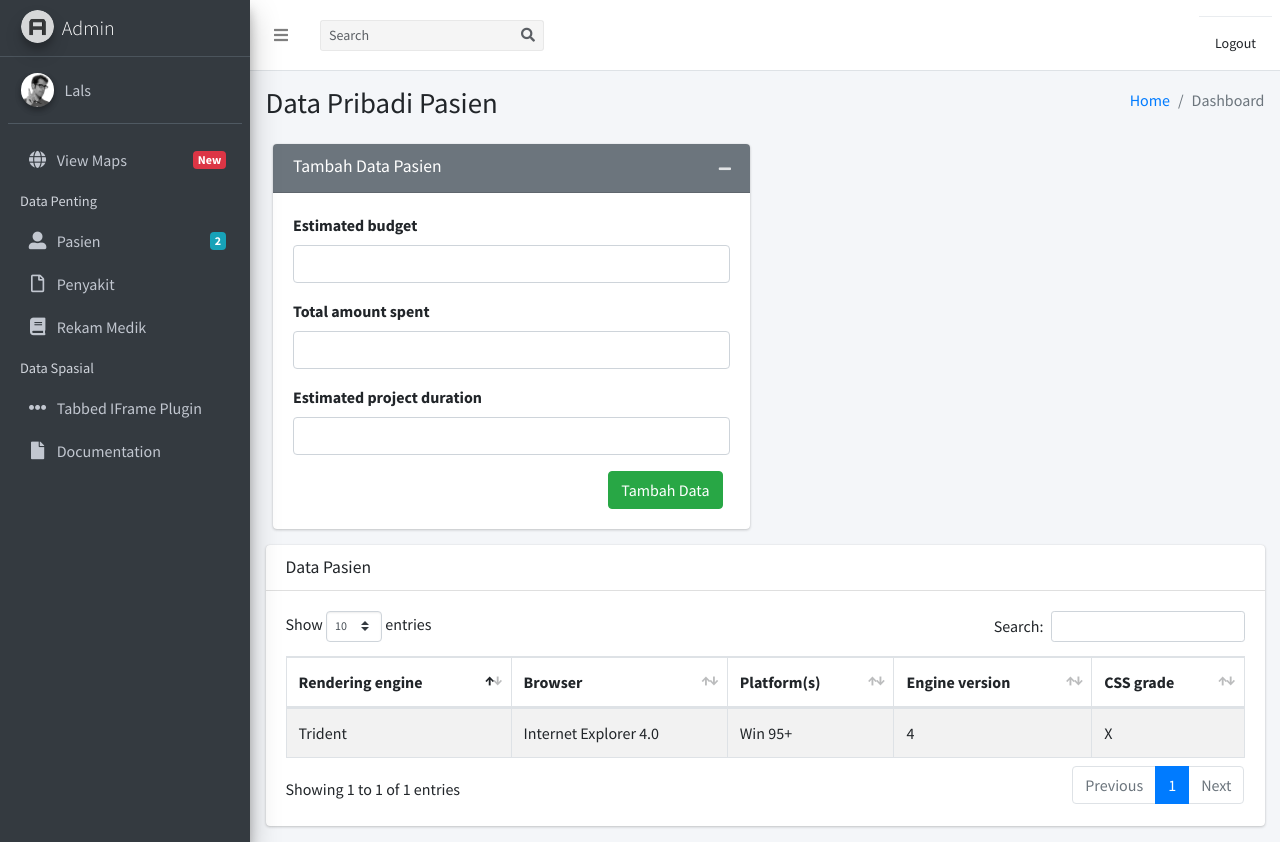
After one commit to ngodings/sistem-penyakit-menular, a CodeIgniter app: page /sistem-penyakit-menular/Pasien in a window 1280 px wide. The commit adds this page. Run offline with CodeIgniter, Linux system fonts and the light colour scheme; some libraries are stand-ins or nearby versions.

Commit message:
tambah select

```diff
--- /dev/null
+++ b/application/controllers/Pasien.php
@@ -0,0 +1,15 @@
+<?php
+defined('BASEPATH') OR exit('No direct script access allowed');
+
+class Pasien extends CI_Controller
+{
+	public function index()
+	{
+		$data = array(
+					'title' => 'Data Pribadi Pasien',
+					'isi' => 'pasien/index'
+		);
+		$this->load->view('template/v_wrapper', $data, FALSE);
+	}
+
+}
--- /dev/null
+++ b/application/views/pasien/index.php
@@ -0,0 +1,70 @@
+<div class="col-md-12">
+          <div class="card card-secondary">
+            <div class="card-header">
+              <h3 class="card-title">Tambah Data Pasien</h3>
+
+              <div class="card-tools">
+                <button type="button" class="btn btn-tool" data-card-widget="collapse" data-toggle="tooltip" title="Collapse">
+                  <i class="fas fa-minus"></i></button>
+              </div>
+            </div>
+            <div class="card-body">
+			<form action="" method="POST">
+              <div class="form-group">
+                <label for="inputEstimatedBudget">Estimated budget</label>
+                <input type="number" id="inputEstimatedBudget" class="form-control">
+              </div>
+              <div class="form-group">
+                <label for="inputSpentBudget">Total amount spent</label>
+                <input type="number" id="inputSpentBudget" class="form-control">
+              </div>
+              <div class="form-group">
+                <label for="inputEstimatedDuration">Estimated project duration</label>
+                <input type="number" id="inputEstimatedDuration" class="form-control">
+              </div>
+			  <div class="col-12">
+          		<input type="submit" value="Tambah Data" class="btn btn-success float-right">
+        	</div>
+			</form>
+            </div>
+            <!-- /.card-body -->
+          </div>
+          <!-- /.card -->
+        </div>
+      </div>
+
+	  <div class="col-12">
+          <div class="card">
+            <div class="card-header">
+              <h3 class="card-title">Data Pasien</h3>
+            </div>
+            <!-- /.card-header -->
+            <div class="card-body">
+              <table id="example1" class="table table-bordered table-striped">
+                <thead>
+                <tr>
+                  <th>Rendering engine</th>
+                  <th>Browser</th>
+                  <th>Platform(s)</th>
+                  <th>Engine version</th>
+                  <th>CSS grade</th>
+                </tr>
+                </thead>
+                <tbody>
+                <tr>
+                  <td>Trident</td>
+                  <td>Internet
+                    Explorer 4.0
+                  </td>
+                  <td>Win 95+</td>
+                  <td> 4</td>
+                  <td>X</td>
+                </tr>
+
+              </table>
+            </div>
+            <!-- /.card-body -->
+          </div>
+          <!-- /.card -->
+        </div>
+        <!-- /.col -->
--- a/application/views/template/v_footer.php
+++ b/application/views/template/v_footer.php
@@ -16,13 +16,7 @@
   <!-- /.control-sidebar -->
 
   <!-- Main Footer -->
-  <footer class="main-footer">
-    <strong>Copyright &copy; 2021 <a href="https://adminlte.io">AdminLTE</a>.</strong>
-    All rights reserved.
-    <div class="float-right d-none d-sm-inline-block">
-      <b>Version</b> 3.1.0-rc
-    </div>
-  </footer>
+
 </div>
 <!-- ./wrapper -->
 <!-- REQUIRED SCRIPTS -->
@@ -40,5 +34,23 @@
 <script src="<?= base_url()?>template/dist/js/demo.js"></script>
 <!-- AdminLTE dashboard demo (This is only for demo purposes) -->
 <script src="<?= base_url()?>template/dist/js/pages/dashboard3.js"></script>
+
+<!-- DataTables -->
+<script src="<?= base_url()?>template/plugins/datatables/jquery.dataTables.js"></script>
+<script src="<?= base_url()?>template/plugins/datatables-bs4/js/dataTables.bootstrap4.js"></script>
+
+<script>
+  $(function () {
+    $("#example1").DataTable();
+    $('#example2').DataTable({
+      "paging": true,
+      "lengthChange": false,
+      "searching": false,
+      "ordering": true,
+      "info": true,
+      "autoWidth": false,
+    });
+  });
+</script>
 </body>
 </html>
--- a/application/views/template/v_head.php
+++ b/application/views/template/v_head.php
@@ -13,6 +13,8 @@
   <link rel="stylesheet" href="https://code.ionicframework.com/ionicons/2.0.1/css/ionicons.min.css">
   <!-- Theme style -->
   <link rel="stylesheet" href="<?= base_url()?>template/dist/css/adminlte.min.css">
+  <!-- DataTables -->
+  <link rel="stylesheet" href="<?= base_url()?>template/plugins/datatables-bs4/css/dataTables.bootstrap4.css">
 
   <link rel="stylesheet" href="<?= base_url()?>leaflet/leaflet.css" />
   <script src="<?= base_url()?>leaflet/leaflet.js"></script>
--- a/application/views/template/v_header.php
+++ b/application/views/template/v_header.php
@@ -2,19 +2,12 @@
 <div class="wrapper">
   <!-- Navbar -->
   <nav class="main-header navbar navbar-expand navbar-white navbar-light">
-    <!-- Left navbar links -->
-    <ul class="navbar-nav">
+
+		<ul class="navbar-nav">
       <li class="nav-item">
-        <a class="nav-link" data-widget="pushmenu" href="#" role="button"><i class="fas fa-bars"></i></a>
-      </li>
-      <li class="nav-item d-none d-sm-inline-block">
-        <a href="index3.html" class="nav-link">Home</a>
-      </li>
-      <li class="nav-item d-none d-sm-inline-block">
-        <a href="#" class="nav-link">Contact</a>
+        <a class="nav-link" data-widget="pushmenu" href="#"><i class="fas fa-bars"></i></a>
       </li>
     </ul>
-
     <!-- SEARCH FORM -->
     <form class="form-inline ml-3">
       <div class="input-group input-group-sm">
@@ -31,7 +24,7 @@
     <ul class="navbar-nav ml-auto">
 		<div>
           <div class="dropdown-divider"></div>
-          <a href="#" class="dropdown-item dropdown-footer">Logout</a>
+          <a href="<?= base_url('auth/logout'); ?>" class="dropdown-item dropdown-footer">Logout</a>
         </div>
       </li>
 
--- a/application/views/template/v_nav.php
+++ b/application/views/template/v_nav.php
@@ -35,34 +35,34 @@
             </a>
           </li>
 
-          <li class="nav-header">EXAMPLES</li>
+          <li class="nav-header">Data Penting</li>
           <li class="nav-item">
-            <a href="pages/calendar.html" class="nav-link">
-              <i class="nav-icon fas fa-calendar-alt"></i>
+            <a href="<?= base_url('Pasien') ?>" class="nav-link">
+              <i class="nav-icon fas fa-user-alt"></i>
               <p>
-                Calendar
+                Pasien
                 <span class="badge badge-info right">2</span>
               </p>
             </a>
           </li>
           <li class="nav-item">
-            <a href="pages/gallery.html" class="nav-link">
-              <i class="nav-icon far fa-image"></i>
+            <a href="<?= base_url('Penyakit') ?>" class="nav-link">
+              <i class="nav-icon far fa-file"></i>
               <p>
-                Gallery
+                Penyakit
               </p>
             </a>
           </li>
           <li class="nav-item">
-            <a href="pages/kanban.html" class="nav-link">
-              <i class="nav-icon fas fa-columns"></i>
+            <a href="<?= base_url('Medik') ?>" class="nav-link">
+              <i class="nav-icon fas fa-book"></i>
               <p>
-                Kanban Board
+                Rekam Medik
               </p>
             </a>
           </li>
 
-          <li class="nav-header">MISCELLANEOUS</li>
+          <li class="nav-header">Data Spasial</li>
           <li class="nav-item">
             <a href="iframe.html" class="nav-link">
               <i class="nav-icon fas fa-ellipsis-h"></i>
```
Also changed, not shown: application/controllers/Auth.php (+11 -1 lines), application/controllers/Medik.php (added, +15 -0 lines), application/controllers/Penyakit.php (added, +42 -0 lines), application/models/PenyakitM.php (added, +76 -0 lines), application/views/penyakit/index.php (added, +80 -0 lines).
